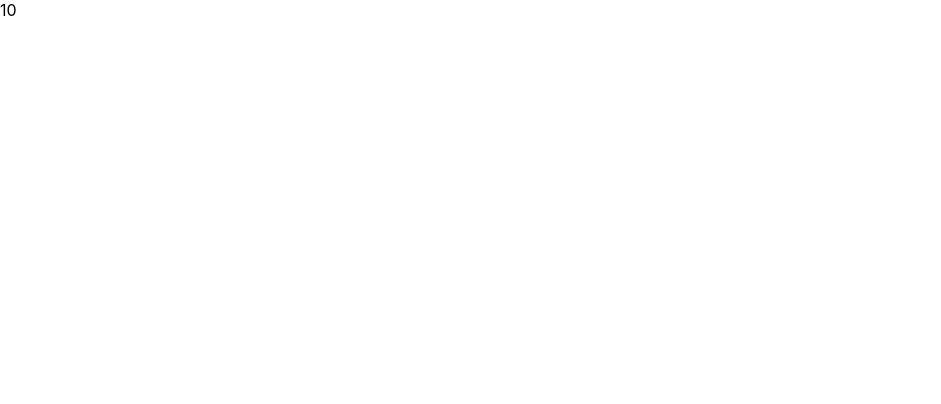
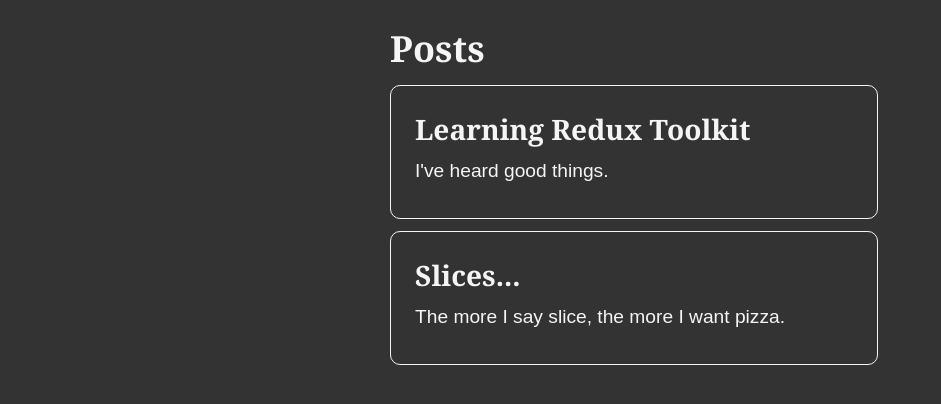
Before and after one commit to miguelriverasarmiento/Redux-app, a React (Create React App) app: page / in a window 1280 px wide. Shown: the top 404 px of the page, without its empty margins (0-941 px from the left). Built offline with nearby package versions, Linux system fonts and the light colour scheme.

Commit message:
Created one list of posts

```diff
--- a/package.json
+++ b/package.json
@@ -3,12 +3,15 @@
   "version": "0.1.0",
   "private": true,
   "dependencies": {
+    "@reduxjs/toolkit": "^1.9.1",
     "@testing-library/jest-dom": "^5.16.5",
     "@testing-library/react": "^13.4.0",
     "@testing-library/user-event": "^13.5.0",
     "react": "^18.2.0",
     "react-dom": "^18.2.0",
+    "react-redux": "^8.0.5",
     "react-scripts": "5.0.1",
+    "redux": "^4.2.0",
     "web-vitals": "^2.1.4"
   },
   "scripts": {
--- a/src/App.js
+++ b/src/App.js
@@ -1,36 +1,11 @@
-const counterReducer = (state, action) => {
+import PostsList from "./features/posts/PostsList";
 
-  const {type} = action
-  if (type === '@counter/incremented') {
-    return state + 1
-  }
-  if (type === '@counter/decremented') {
-    return state - 1
-  }
-  if (type === '@counter/reseted') {
-    return 0
-  }
+function App() {
+  return (
+    <main className="App">
+      <PostsList />
+    </main>
+  );
 }
 
-const actionIncrement = {
-  type: '@counter/incremented'
-}
-
-const actionDecremented = {
-  type: '@counter/decremented'
-}
-
-const actionReset = {
-  type: '@counter/reseted'
-}
-
-export default function App() {
-
-  return (
-    <div>
-      {counterReducer(0, actionIncrement)}
-      {counterReducer(1, actionDecremented)}
-    </div>
-
-  );
-}
+export default App;
--- /dev/null
+++ b/src/app/store.js
@@ -0,0 +1,9 @@
+import { configureStore } from "@reduxjs/toolkit";
+import postsReducer from '../features/posts/postsSlice';
+
+
+export const store = configureStore({
+    reducer: {
+        posts: postsReducer
+    }
+})
--- /dev/null
+++ b/src/features/posts/PostsList.js
@@ -0,0 +1,21 @@
+import { useSelector } from "react-redux";
+import { selectAllPosts } from "./postsSlice";
+
+const PostsList = () => {
+    const posts = useSelector(selectAllPosts)
+
+    const renderedPosts = posts.map(post => (
+        <article key={post.id}>
+            <h3>{post.title}</h3>
+            <p>{post.content.substring(0, 100)}</p>
+        </article>
+    ))
+
+    return (
+        <section>
+            <h2>Posts</h2>
+            {renderedPosts}
+        </section>
+    )
+}
+export default PostsList
--- /dev/null
+++ b/src/features/posts/postsSlice.js
@@ -0,0 +1,25 @@
+import { createSlice } from '@reduxjs/toolkit';
+
+const initialState = [
+    {
+        id: '1',
+        title: 'Learning Redux Toolkit',
+        content: "I've heard good things.",
+
+    },
+    {
+        id: '2',
+        title: 'Slices...',
+        content: "The more I say slice, the more I want pizza.",
+    }
+]
+
+const postsSlice = createSlice({
+    name: 'posts',
+    initialState,
+    reducers: {}
+})
+
+export const selectAllPosts = (state) => state.posts;
+
+export default postsSlice.reducer
--- a/src/index.css
+++ b/src/index.css
@@ -1,13 +1,69 @@
-body {
+* {
   margin: 0;
-  font-family: -apple-system, BlinkMacSystemFont, 'Segoe UI', 'Roboto', 'Oxygen',
-    'Ubuntu', 'Cantarell', 'Fira Sans', 'Droid Sans', 'Helvetica Neue',
-    sans-serif;
-  -webkit-font-smoothing: antialiased;
-  -moz-osx-font-smoothing: grayscale;
+  padding: 0;
+  box-sizing: border-box;
 }
 
-code {
-  font-family: source-code-pro, Menlo, Monaco, Consolas, 'Courier New',
-    monospace;
+html {
+  font-family: Cambria, Cochin, Georgia, Times, "Times New Roman", serif;
+  background: #333;
+  color: whitesmoke;
 }
+
+body {
+  min-height: 100vh;
+  font-size: 1.5rem;
+  padding: 0 10% 10%;
+}
+
+input,
+textarea,
+button,
+select {
+  font: inherit;
+  margin-bottom: 1em;
+}
+
+main {
+  max-width: 500px;
+  margin: auto;
+}
+
+section {
+  margin-top: 1em;
+}
+
+article {
+  margin: 0.5em 0.5em 0.5em 0;
+  border: 1px solid whitesmoke;
+  border-radius: 10px;
+  padding: 1em;
+}
+
+h1 {
+  font-size: 3.5rem;
+}
+
+p {
+  font-family: Arial, Helvetica, sans-serif;
+  line-height: 1.4;
+  font-size: 1.2rem;
+  margin: 0.5em 0;
+}
+
+form {
+  display: flex;
+  flex-direction: column;
+}
+
+.postCredit {
+  font-size: 1rem;
+}
+
+.reactionButton {
+  margin: 0 0.25em 0 0;
+  background: transparent;
+  border: none;
+  color: whitesmoke;
+  font-size: 1rem;
+}
--- a/src/index.js
+++ b/src/index.js
@@ -3,11 +3,15 @@
 import './index.css';
 import App from './App';
 import reportWebVitals from './reportWebVitals';
+import { store } from './app/store';
+import { Provider } from 'react-redux';
 
 const root = ReactDOM.createRoot(document.getElementById('root'));
 root.render(
   <React.StrictMode>
-    <App />
+    <Provider store={store}>
+      <App />
+    </Provider>
   </React.StrictMode>
 );
 
```
Also changed, not shown: 1 other file (tests, documents, lock files or other folders).
